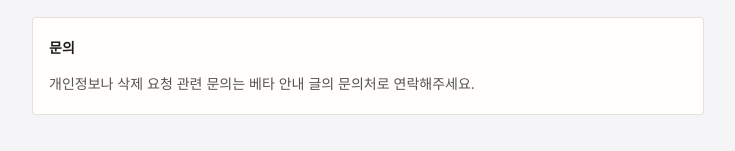
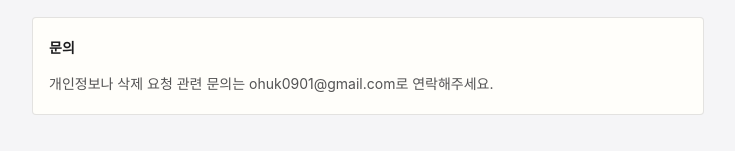
Before and after one commit to ohuk0901-tech/bokgi-note, a Next.js app: page /privacy in a window 1280 px wide. Shown: the part 865-1016 px from the top of the page, without its empty margins (272-1007 px from the left). Built offline with nearby package versions, Linux system fonts and the light colour scheme.

Commit message:
Set beta contact email

```diff
--- a/src/app/privacy/page.tsx
+++ b/src/app/privacy/page.tsx
@@ -5,7 +5,7 @@ export const metadata: Metadata = {
   title: "개인정보 안내",
 };
 
-const contact = process.env.NEXT_PUBLIC_CONTACT_EMAIL || "베타 안내 글의 문의처";
+const contact = process.env.NEXT_PUBLIC_CONTACT_EMAIL || "ohuk0901@gmail.com";
 
 export default function PrivacyPage() {
   return (
--- a/src/app/terms/page.tsx
+++ b/src/app/terms/page.tsx
@@ -5,7 +5,7 @@ export const metadata: Metadata = {
   title: "이용 안내",
 };
 
-const contact = process.env.NEXT_PUBLIC_CONTACT_EMAIL || "베타 안내 글의 문의처";
+const contact = process.env.NEXT_PUBLIC_CONTACT_EMAIL || "ohuk0901@gmail.com";
 
 export default function TermsPage() {
   return (
```
